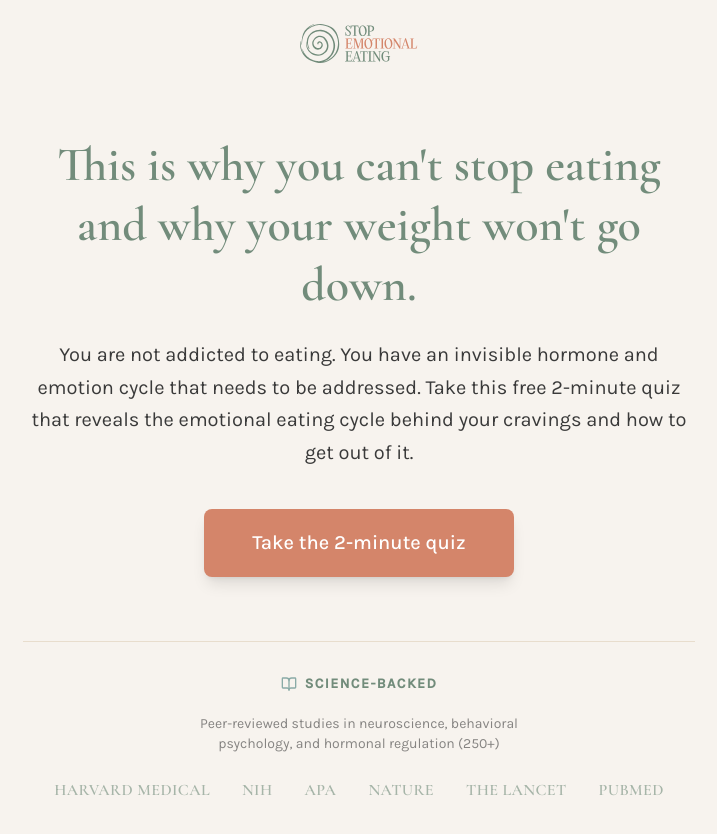
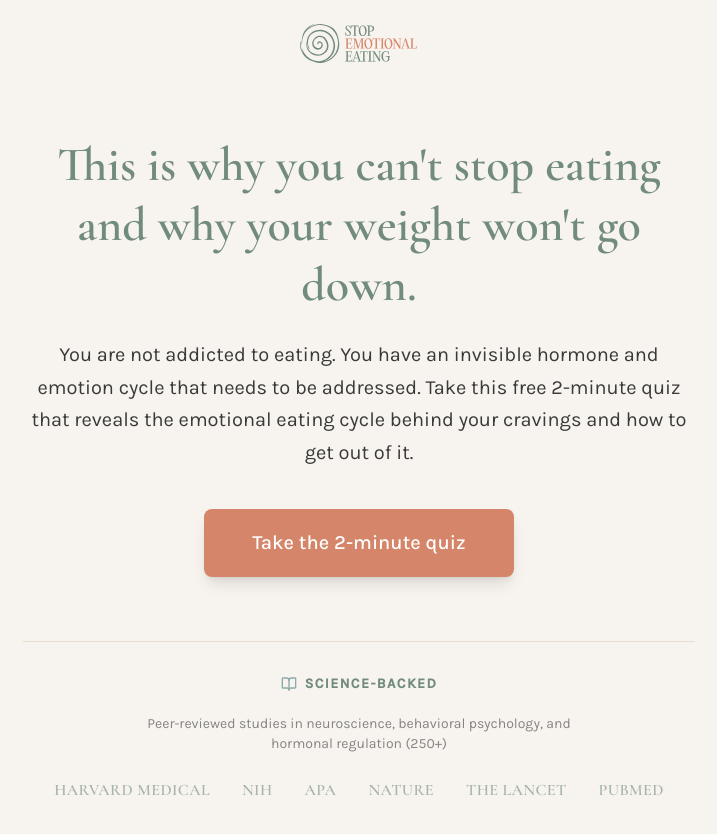
Before and after one commit to stefanpopadic/stop-emotional-eating, a React (Vite) app: page / in a window 1280 px wide. Shown: the top 834 px of the page, without its empty margins (281-998 px from the left). Built offline with nearby package versions, Linux system fonts and the light colour scheme.

Commit message:
Widen trust block text container (sm → md)

```diff
--- a/src/pages/Quiz.tsx
+++ b/src/pages/Quiz.tsx
@@ -263,7 +263,7 @@ export function Quiz() {
                 Science-Backed
               </span>
             </div>
-            <p className="font-sans text-sm text-soft-black/60 mb-6 max-w-sm mx-auto">
+            <p className="font-sans text-sm text-soft-black/60 mb-6 max-w-md mx-auto">
               Peer-reviewed studies in neuroscience, behavioral psychology, and hormonal regulation (250+)
             </p>
             <div className="flex flex-wrap items-center justify-center gap-x-8 gap-y-4 opacity-60">
```
